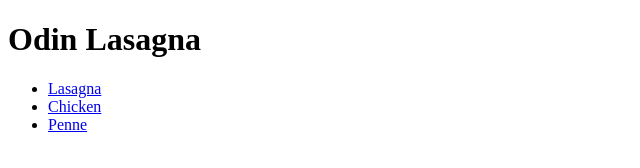
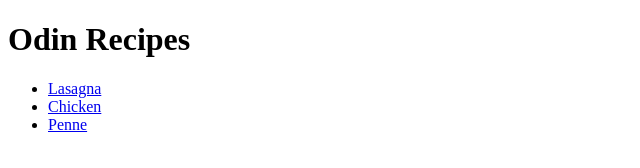
Before and after one commit to ChekoVIlla/odin-recipes, a plain HTML site: page index.html in a window 1280 px wide. Shown: the full height of the page, 0-640 px from the left. Drawn offline with Linux system fonts and the light colour scheme.

Commit message:
index.html h1 correction

```diff
--- a/index.html
+++ b/index.html
@@ -6,7 +6,7 @@
     <title>Recipes</title>
 </head>
 <body>
-    <h1>Odin Lasagna</h1>
+    <h1>Odin Recipes</h1>
     <ul>
         <li><a href="recipes/lasagna.html">Lasagna</a></li>
         <li><a href="recipes/chicken.html">Chicken</a></li>
```
